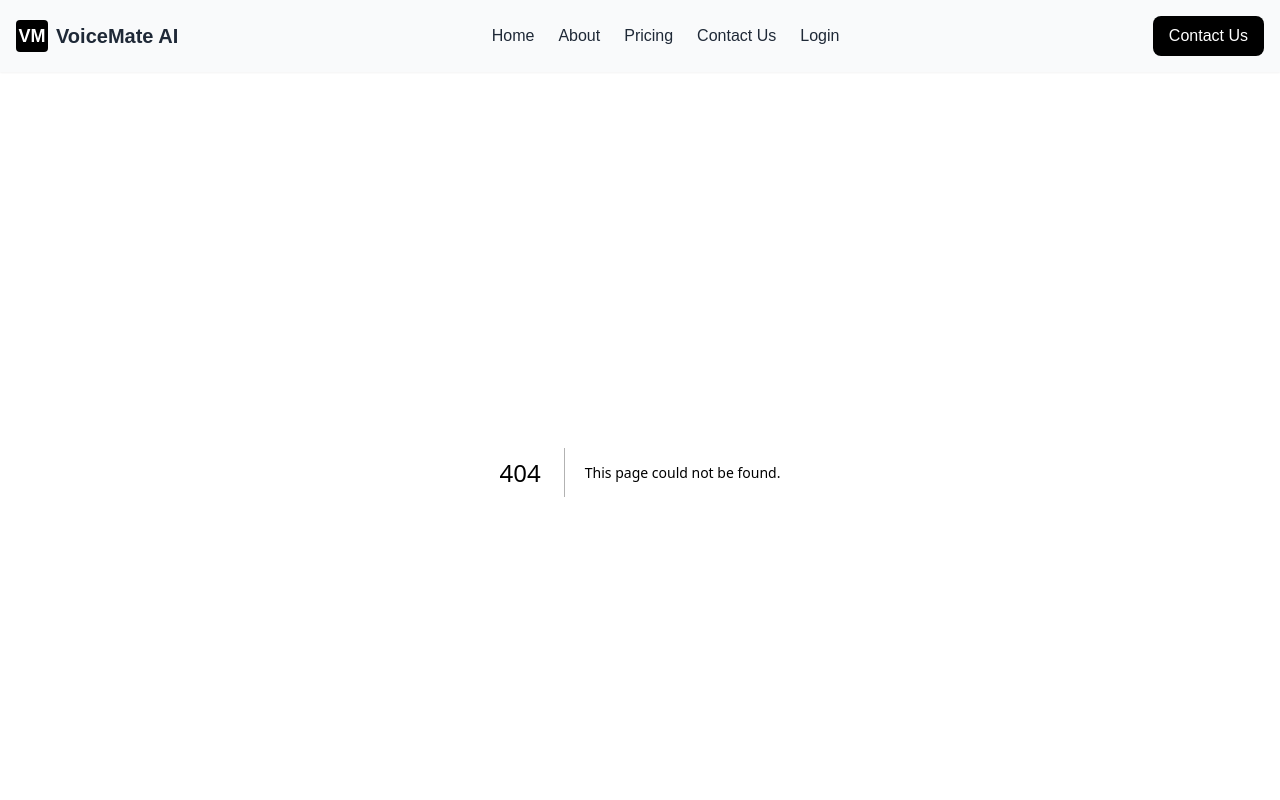
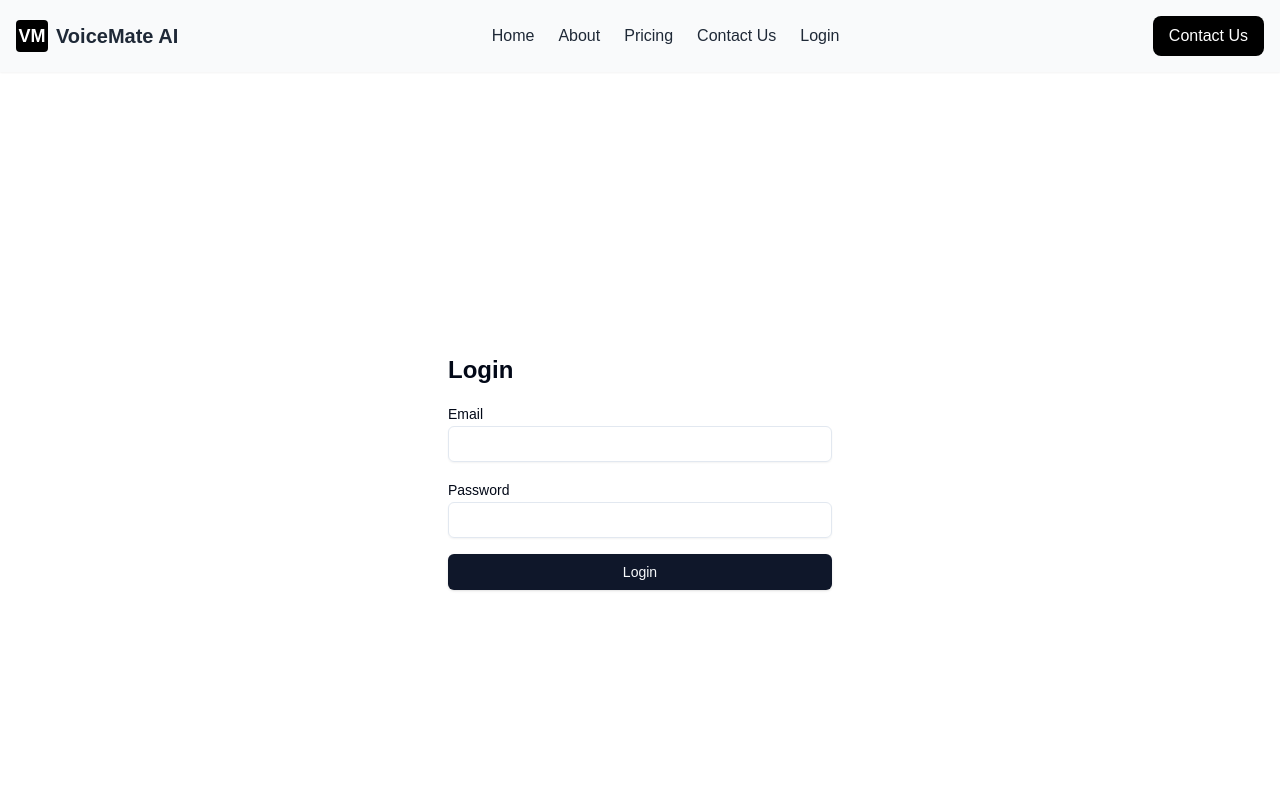
Before and after one commit to vats147/voice-mate-frontend, a Next.js app: page /login in a window 1280 px wide. Before the commit this address had no page. Shown: the top 800 px of the page. Built offline with nearby package versions, Linux system fonts and the light colour scheme.

Commit message:
Login Logout done

```diff
--- /dev/null
+++ b/app/dashboard/page.tsx
@@ -0,0 +1,34 @@
+"use client";
+
+import { useEffect, useState } from 'react';
+import { useAuth } from '@/lib/auth-context';
+import { useRouter } from 'next/navigation';
+import { Button } from '@/components/ui/button';
+
+export default function DashboardPage() {
+  const { user, logout } = useAuth();
+  const router = useRouter();
+  const [loading, setLoading] = useState(true);
+
+  useEffect(() => {
+    if (!user) {
+      router.push('/login'); // Redirect if not logged in
+    } else {
+      setLoading(false); // Stop loading once the user is authenticated
+    }
+  }, [user, router]);
+
+  if (loading) {
+    return <div>Loading...</div>; // Show a loading state until user is resolved
+  }
+
+  return (
+    <div className="p-6">
+      <h1 className="text-2xl font-bold mb-4">Dashboard</h1>
+      <p>Welcome, {user?.name || 'User'}!</p>
+      <Button onClick={logout} className="mt-4">
+        Logout
+      </Button>
+    </div>
+  );
+}
--- a/app/layout.tsx
+++ b/app/layout.tsx
@@ -2,7 +2,7 @@ import type { Metadata } from "next";
 import localFont from "next/font/local";
 import Header from './components/Header';
 import Footer from './components/Footer';
-
+import { AuthProvider } from '@/lib/auth-context'
 import "./globals.css";
 
 const geistSans = localFont({
@@ -32,7 +32,9 @@ export default function RootLayout({
         className={`${geistSans.variable} ${geistMono.variable} antialiased`}
       >
            <Header />
+           <AuthProvider>
         {children}
+        </AuthProvider>
         <Footer />
       </body>
     </html>
--- /dev/null
+++ b/app/login/page.tsx
@@ -0,0 +1,55 @@
+'use client'
+
+import { useState } from 'react'
+import { useAuth } from '@/lib/auth-context'
+import { Button } from "@/components/ui/button"
+import { Input } from "@/components/ui/input"
+import { Label } from "@/components/ui/label"
+
+export default function LoginPage() {
+  const [email, setEmail] = useState('')
+  const [password, setPassword] = useState('')
+  const [error, setError] = useState('')
+  const { login } = useAuth()
+
+  const handleSubmit = async (e: React.FormEvent) => {
+    e.preventDefault()
+    try {
+      await login(email, password)
+    } catch (err) {
+      setError('Invalid credentials')
+    }
+  }
+
+  return (
+    <div className="flex justify-center items-center min-h-screen">
+      <div className="w-full max-w-md p-8 space-y-4">
+        <h1 className="text-2xl font-bold">Login</h1>
+        <form onSubmit={handleSubmit} className="space-y-4">
+          <div>
+            <Label>Email</Label>
+            <Input
+              type="email"
+              value={email}
+              onChange={(e) => setEmail(e.target.value)}
+              required
+            />
+          </div>
+          <div>
+            <Label>Password</Label>
+            <Input
+              type="password"
+              value={password}
+              onChange={(e) => setPassword(e.target.value)}
+              required
+            />
+          </div>
+          {error && <p className="text-red-500">{error}</p>}
+          <Button type="submit" className="w-full">
+            Login
+          </Button>
+        </form>
+      </div>
+    </div>
+  )
+}
--- /dev/null
+++ b/components/ui/button.tsx
@@ -0,0 +1,57 @@
+import * as React from "react"
+import { Slot } from "@radix-ui/react-slot"
+import { cva, type VariantProps } from "class-variance-authority"
+
+import { cn } from "@/lib/utils"
+
+const buttonVariants = cva(
+  "inline-flex items-center justify-center gap-2 whitespace-nowrap rounded-md text-sm font-medium transition-colors focus-visible:outline-none focus-visible:ring-1 focus-visible:ring-ring disabled:pointer-events-none disabled:opacity-50 [&_svg]:pointer-events-none [&_svg]:size-4 [&_svg]:shrink-0",
+  {
+    variants: {
+      variant: {
+        default:
+          "bg-primary text-primary-foreground shadow hover:bg-primary/90",
+        destructive:
+          "bg-destructive text-destructive-foreground shadow-sm hover:bg-destructive/90",
+        outline:
+          "border border-input bg-background shadow-sm hover:bg-accent hover:text-accent-foreground",
+        secondary:
+          "bg-secondary text-secondary-foreground shadow-sm hover:bg-secondary/80",
+        ghost: "hover:bg-accent hover:text-accent-foreground",
+        link: "text-primary underline-offset-4 hover:underline",
+      },
+      size: {
+        default: "h-9 px-4 py-2",
+        sm: "h-8 rounded-md px-3 text-xs",
+        lg: "h-10 rounded-md px-8",
+        icon: "h-9 w-9",
+      },
+    },
+    defaultVariants: {
+      variant: "default",
+      size: "default",
+    },
+  }
+)
+
+export interface ButtonProps
+  extends React.ButtonHTMLAttributes<HTMLButtonElement>,
+    VariantProps<typeof buttonVariants> {
+  asChild?: boolean
+}
+
+const Button = React.forwardRef<HTMLButtonElement, ButtonProps>(
+  ({ className, variant, size, asChild = false, ...props }, ref) => {
+    const Comp = asChild ? Slot : "button"
+    return (
+      <Comp
+        className={cn(buttonVariants({ variant, size, className }))}
+        ref={ref}
+        {...props}
+      />
+    )
+  }
+)
+Button.displayName = "Button"
+
+export { Button, buttonVariants }
--- /dev/null
+++ b/components/ui/input.tsx
@@ -0,0 +1,22 @@
+import * as React from "react"
+
+import { cn } from "@/lib/utils"
+
+const Input = React.forwardRef<HTMLInputElement, React.ComponentProps<"input">>(
+  ({ className, type, ...props }, ref) => {
+    return (
+      <input
+        type={type}
+        className={cn(
+          "flex h-9 w-full rounded-md border border-input bg-transparent px-3 py-1 text-base shadow-sm transition-colors file:border-0 file:bg-transparent file:text-sm file:font-medium file:text-foreground placeholder:text-muted-foreground focus-visible:outline-none focus-visible:ring-1 focus-visible:ring-ring disabled:cursor-not-allowed disabled:opacity-50 md:text-sm",
+          className
+        )}
+        ref={ref}
+        {...props}
+      />
+    )
+  }
+)
+Input.displayName = "Input"
+
+export { Input }
--- /dev/null
+++ b/components/ui/label.tsx
@@ -0,0 +1,26 @@
+"use client"
+
+import * as React from "react"
+import * as LabelPrimitive from "@radix-ui/react-label"
+import { cva, type VariantProps } from "class-variance-authority"
+
+import { cn } from "@/lib/utils"
+
+const labelVariants = cva(
+  "text-sm font-medium leading-none peer-disabled:cursor-not-allowed peer-disabled:opacity-70"
+)
+
+const Label = React.forwardRef<
+  React.ElementRef<typeof LabelPrimitive.Root>,
+  React.ComponentPropsWithoutRef<typeof LabelPrimitive.Root> &
+    VariantProps<typeof labelVariants>
+>(({ className, ...props }, ref) => (
+  <LabelPrimitive.Root
+    ref={ref}
+    className={cn(labelVariants(), className)}
+    {...props}
+  />
+))
+Label.displayName = LabelPrimitive.Root.displayName
+
+export { Label }
--- a/data/header.json
+++ b/data/header.json
@@ -5,9 +5,9 @@
     },
     "links": [
       { "title": "Home", "href": "/" },
-      { "title": "About", "href": "/about" },
+      { "title": "About", "href": "/aboutus" },
       { "title": "Pricing", "href": "/pricing" },
-      { "title": "Contact Us", "href": "/contact" },
-      { "title": "Login ", "href": "/contact" }
+      { "title": "Contact Us", "href": "/contactus" },
+      { "title": "Login ", "href": "/login" }
     ]
   }
--- /dev/null
+++ b/lib/auth-context.tsx
@@ -0,0 +1,81 @@
+'use client';
+
+import { createContext, useState, useContext, useEffect } from 'react';
+import axios from 'axios';
+import { useRouter } from 'next/navigation';
+
+type AuthContextType = {
+  user: any | null;
+  login: (email: string, password: string) => Promise<void>;
+  logout: () => void;
+};
+
+const AuthContext = createContext<AuthContextType | null>(null);
+
+export const AuthProvider = ({ children }: { children: React.ReactNode }) => {
+  const [user, setUser] = useState<any | null>(null);
+  const router = useRouter();
+
+  const login = async (email: string, password: string) => {
+    try {
+      const response = await axios.post('http://172.20.192.20:3000/auth/login', { email, password });
+
+      // Store the token
+      const token = response.data.token;
+      localStorage.setItem('token', token);
+
+      // Fetch user details
+      const userResponse = await axios.get('http://172.20.192.20:3000/auth/verify-token', {
+        headers: { Authorization: `Bearer ${token}` },
+      });
+
+      // Update user state
+      setUser(userResponse.data.user);
+
+      // Redirect to dashboard
+      router.push('/dashboard');
+    } catch (error) {
+      console.error('Login failed:', error);
+      throw error;
+    }
+  };
+
+  const logout = () => {
+    localStorage.removeItem('token');
+    setUser(null);
+    router.push('/login');
+  };
+
+  const checkUserLoggedIn = async () => {
+    const token = localStorage.getItem('token');
+    if (token) {
+      try {
+        const response = await axios.get('http://172.20.192.20:3000/auth/verify-token', {
+          headers: { Authorization: `Bearer ${token}` },
+        });
+        setUser(response.data.user);
+      } catch (error) {
+        console.error('Token verification failed:', error);
+        logout();
+      }
+    }
+  };
+
+  useEffect(() => {
+    checkUserLoggedIn();
+  }, []);
+
+  return (
+    <AuthContext.Provider value={{ user, login, logout }}>
+      {children}
+    </AuthContext.Provider>
+  );
+};
+
+export const useAuth = () => {
+  const context = useContext(AuthContext);
+  if (!context) {
+    throw new Error('useAuth must be used within an AuthProvider');
+  }
+  return context;
+};
--- a/package.json
+++ b/package.json
@@ -10,7 +10,10 @@
   },
   "dependencies": {
     "@heroicons/react": "^2.2.0",
+    "@radix-ui/react-label": "^2.1.0",
+    "@radix-ui/react-slot": "^1.1.0",
     "@shadcn/ui": "^0.0.4",
+    "axios": "^1.7.7",
     "class-variance-authority": "^0.7.0",
     "clsx": "^2.1.1",
     "lucide-react": "^0.460.0",
@@ -18,6 +21,7 @@
     "react": "^18",
     "react-dom": "^18",
     "react-icons": "^5.3.0",
+    "shadcn-ui": "^0.9.3",
     "tailwind-merge": "^2.5.5",
     "tailwindcss-animate": "^1.0.7"
   },
```
Also changed, not shown: lib/auth-middleware.ts (added, +25 -0 lines), 1 other file (tests, documents, lock files or other folders).
